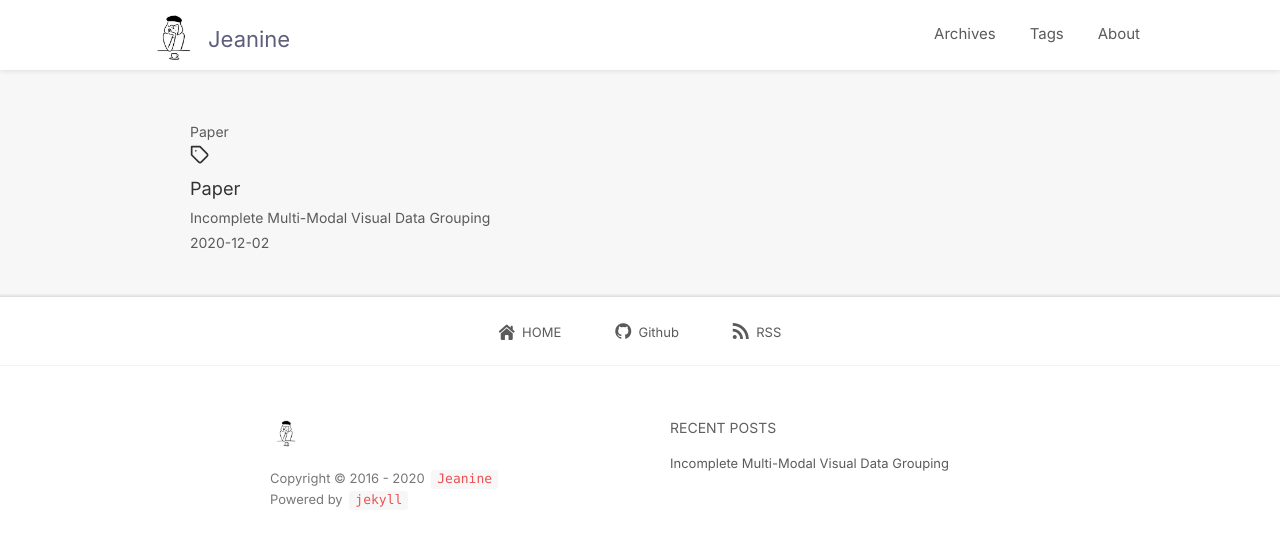
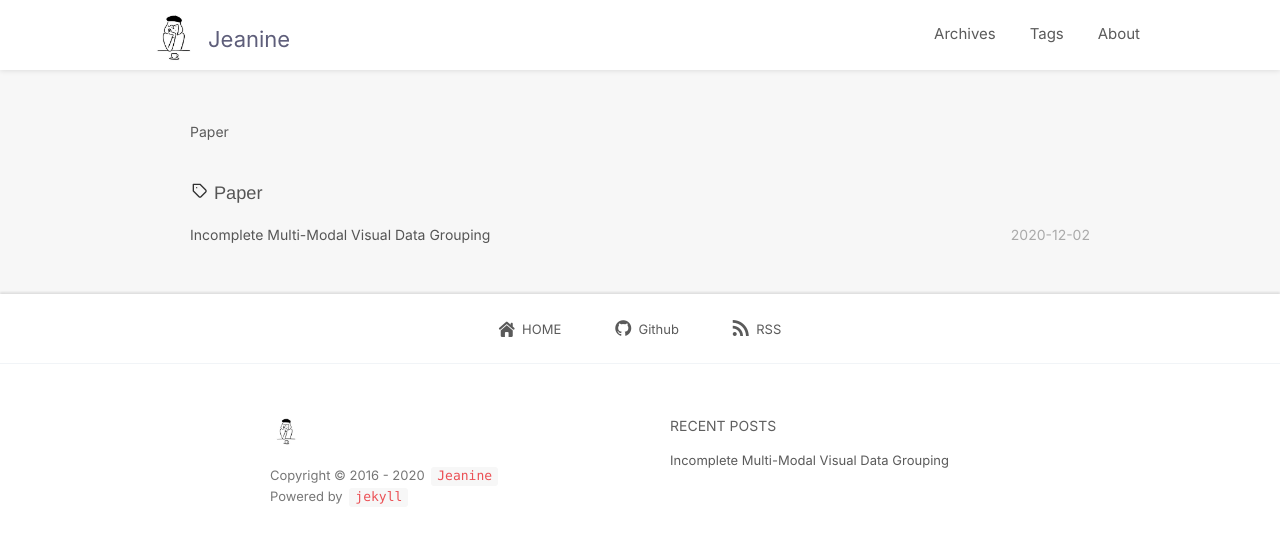
Before and after one commit to Jeaninezpp/Jeaninezpp.github.io, a Jekyll site: the page built from tags.html, in a window 1280 px wide. Shown: the top 546 px of the page. Built offline with Jekyll 4.4.1, drawn with Linux system fonts in a browser that asks for light colours; nearby versions of some CDN libraries; comment, search, counter and statistics services are not loaded.

Commit message:
add tags css

```diff
--- a/tags.html
+++ b/tags.html
@@ -7,14 +7,14 @@ permalink: /tags/
 
 <div class="main-content archive-page clearfix">
 
-    <div class="categorys-item">
+    <div class="tags-item">
       {% for tag in site.tags %}
       <a href="#{{ tag[0] }}">{{ tag[0] }}</a>
       {% endfor %}
     </div>
 
     {% for tag in site.tags %}
-    <div class="categorys-item" id="{{ tag[0] }}">
+    <div class="tags-item" id="{{ tag[0] }}">
       <svg
         class="tags-item-icon"
         xmlns="http://www.w3.org/2000/svg"
```
Also changed, not shown: style/css/style.min.css.
